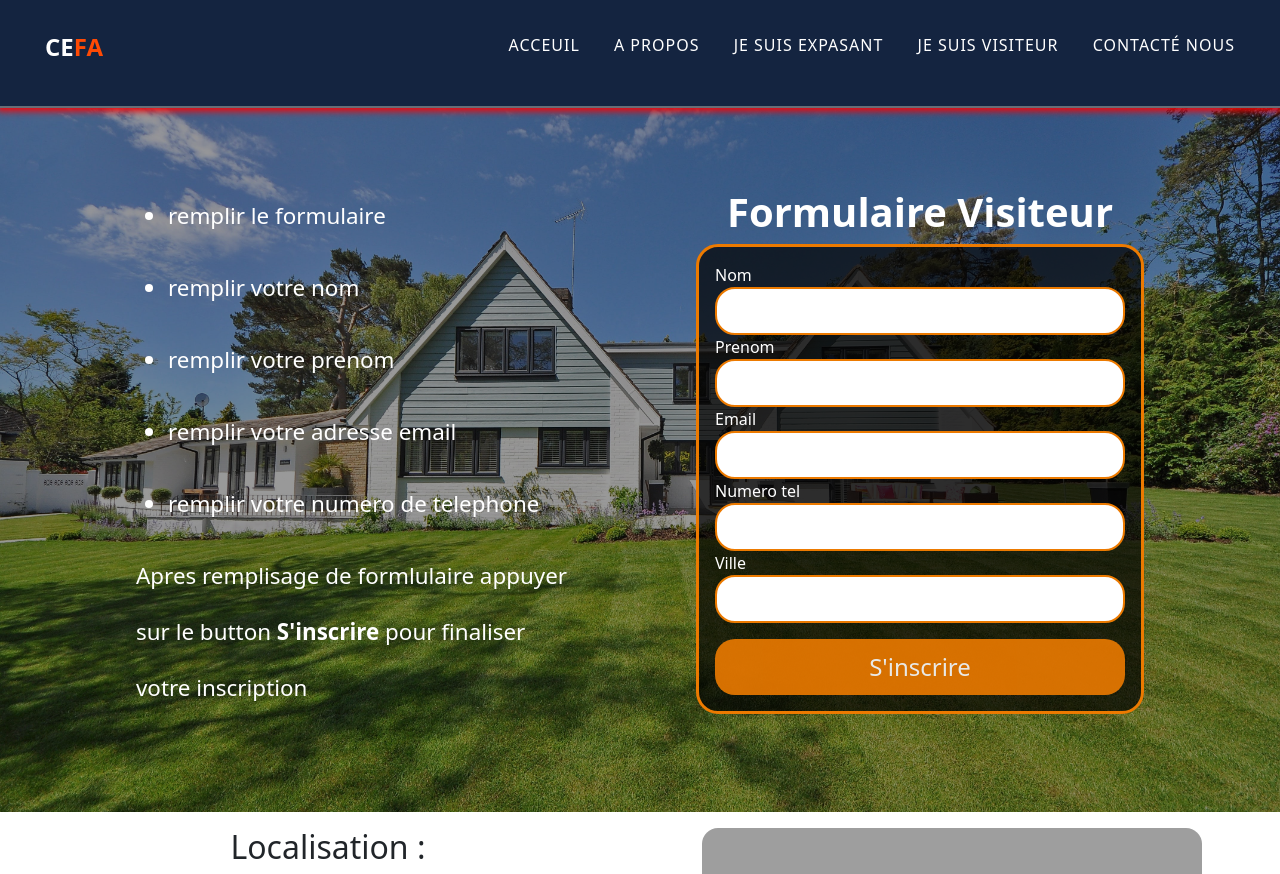
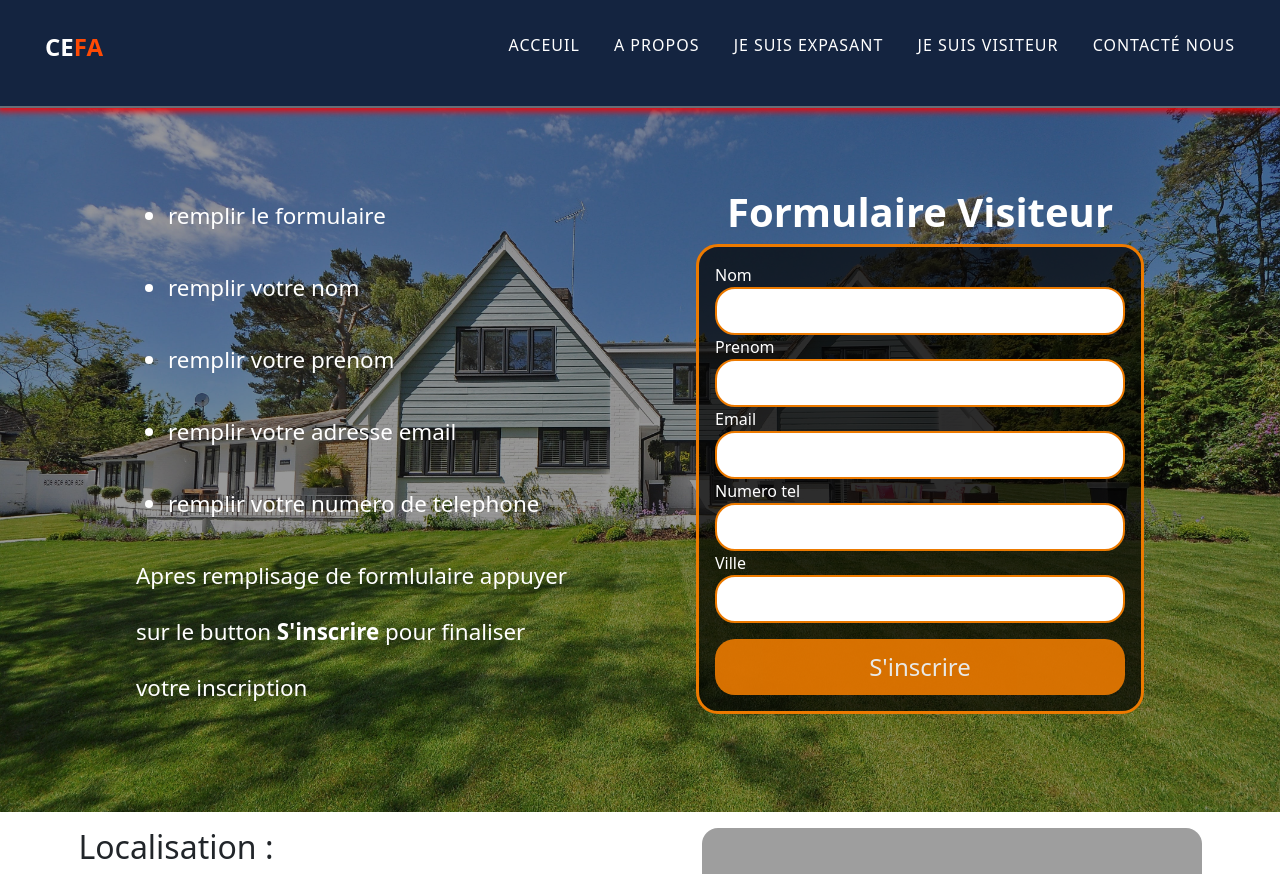
Before and after one commit to youcefpy/immobProject, a Django app: page /inscription_visiteur/ in a window 1280 px wide. Shown: the top 874 px of the page. Run offline with Django 4.2, Linux system fonts and the light colour scheme; a map, chart or similar area stays blank; parts of the project's set-up code (start-up, migrations or seed data) failed here and were passed over; grey boxes are pictures that could not be loaded.

Commit message:
changing style of visiteur

```diff
--- a/immobApp/templates/inscription_visiteur.html
+++ b/immobApp/templates/inscription_visiteur.html
@@ -44,7 +44,7 @@
 
     <div class='div-visiteur-map-img'>
         <div class="div-map-visiteur">
-            <h2 style="text-align:center;">Localisation : </h2>
+            <h2>Localisation : </h2>
             <iframe src="https://www.google.com/maps/embed?pb=!1m18!1m12!1m3!1d12287.97176868358!2d2.305177687907408!3d48.8706055151366!2m3!1f0!2f0!3f0!3m2!1i1024!2i768!4f13.1!3m3!1m2!1s0x47e66fc3c52c6deb%3A0x9eda90a43280f6b0!2s66%20Av.%20des%20Champs-%C3%89lys%C3%A9es%2C%2075008%20Paris%2C%20France!5e1!3m2!1sfr!2sdz!4v1701953915816!5m2!1sfr!2sdz" width="600" height="450" style="border:0;" allowfullscreen="" loading="lazy" referrerpolicy="no-referrer-when-downgrade">
             </iframe>
         </div>
```
